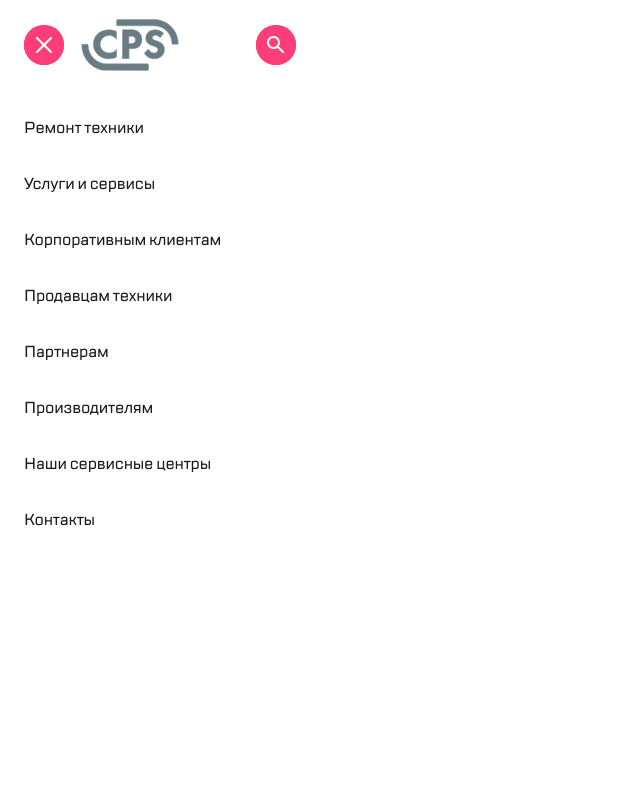
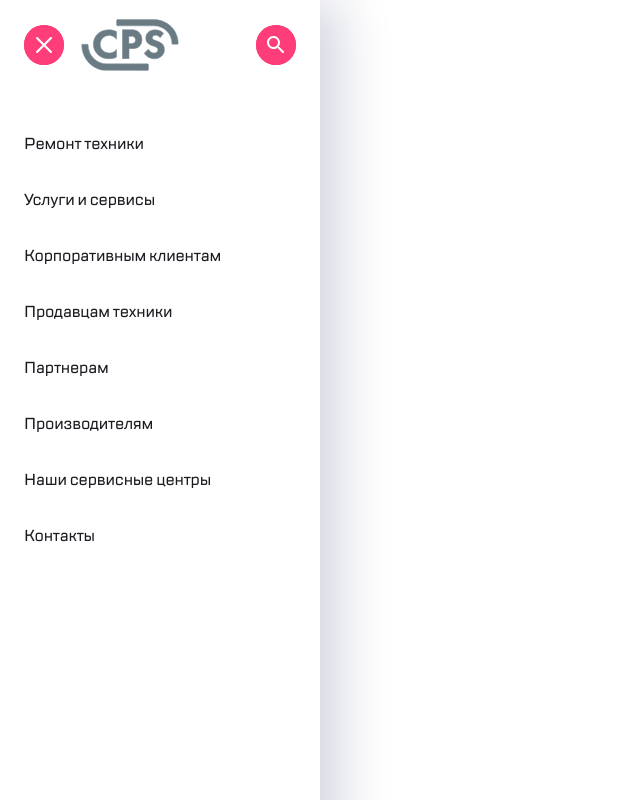
Before and after one commit to usfit/block_1-4, a plain HTML site: page index.html in a window 1280 px wide. Shown: the top 800 px of the page, without its empty margins (0-640 px from the left). Drawn offline with Linux system fonts and the light colour scheme.

Commit message:
Add files via upload

```diff
--- a/index.html
+++ b/index.html
@@ -8,7 +8,7 @@
     <link rel="stylesheet" href="style_block_menu.css">
 </head>
 <body>
-
+    <div class="main">
         <nav class="upper-menu">
             <div class="upper-menu__left">
                 <a href="#" class="menu__link menu__item-icon">
@@ -84,5 +84,6 @@
                 </div>
             </div>
         </nav>
+    </div>
 </body>
 </html>
--- a/style_block_menu.css
+++ b/style_block_menu.css
@@ -62,16 +62,30 @@ body {
     margin: 0px;
 }
 
+a {
+    text-decoration: none;
+}
+
+ul {
+    padding: 0;
+    list-style: none;
+}
+
+.main {
+    padding: 19px 24px 32px 24px;
+    box-shadow: 16px 0px 52px rgba(14, 24, 80, 0.2);
+}
+
 .upper-menu {
     display: flex;
-    padding: 19px 24px 46px 24px;
+    padding-bottom: 46px;
     align-items: center;
+    gap: 78px;
 }
 
 .upper-menu__left {
     display: flex;
     gap: 17px;
-    margin-right: auto;
     align-items: center;
 }
 
@@ -96,7 +110,6 @@ body {
 }
 
 .menu__link {
-    text-decoration: none;
     color: #1B1C21;
 }
 
@@ -107,17 +120,13 @@ body {
 .content {
     display: flex;
     flex-direction: column;
-    padding: 0 24px 32px 24px;
+    justify-content: space-between;
     height: 876px;;
 }
-
 
 .menu {
     display: flex;
     flex-direction: column;
-    padding: 0;
-    margin: 0 0 auto 0;
-    list-style: none;
     gap: 32px;
 }
 
@@ -173,11 +182,11 @@ body {
     font-size: 24px;
     line-height: 32px;
     letter-spacing: 0.6px;
-    margin-right: auto;
+    width: max-content;
 }
 
 .menu__link--mail {
-    margin-right: auto;
+    width: max-content;
 }
 
 .lang-menu {
```
Lines whose indentation alone changed are shown as unchanged.
